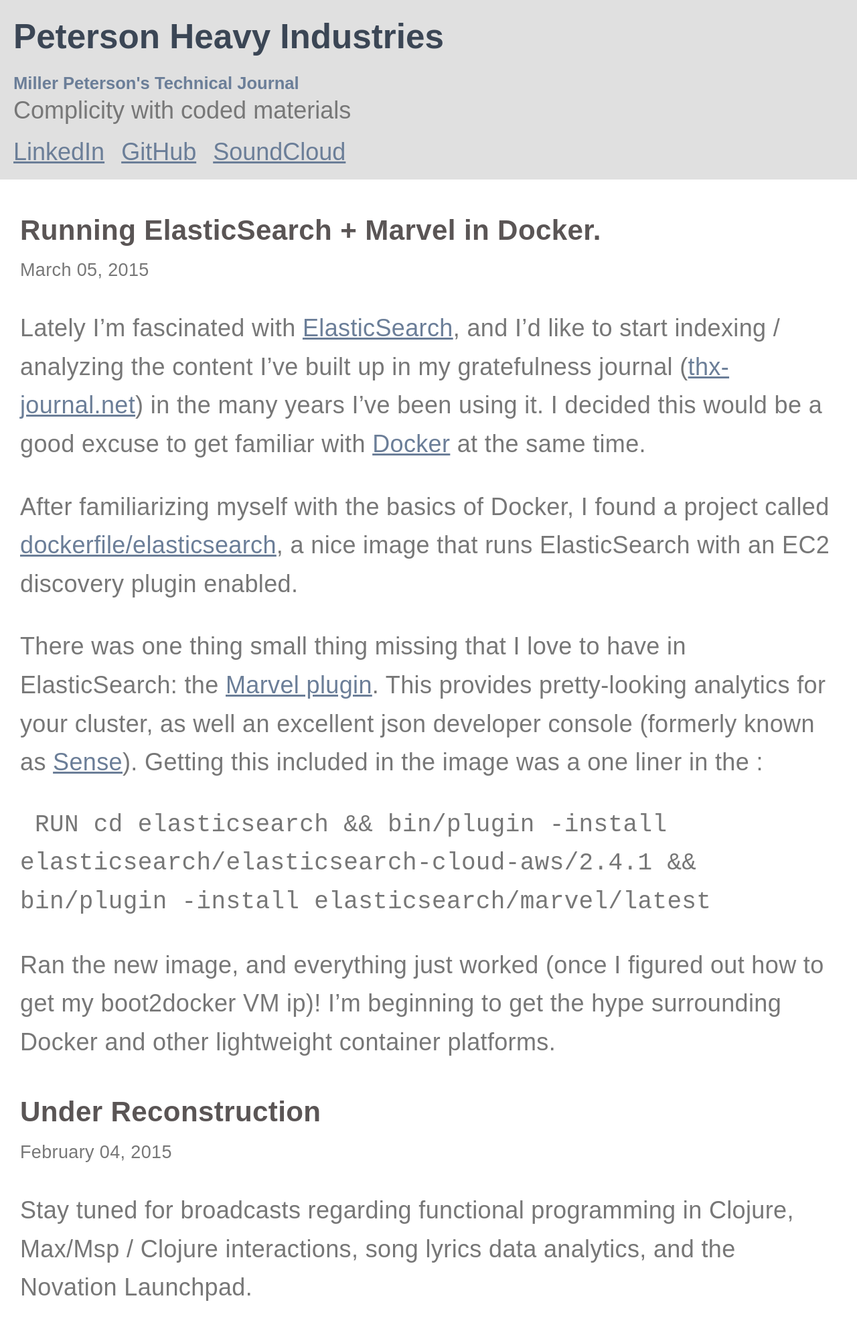
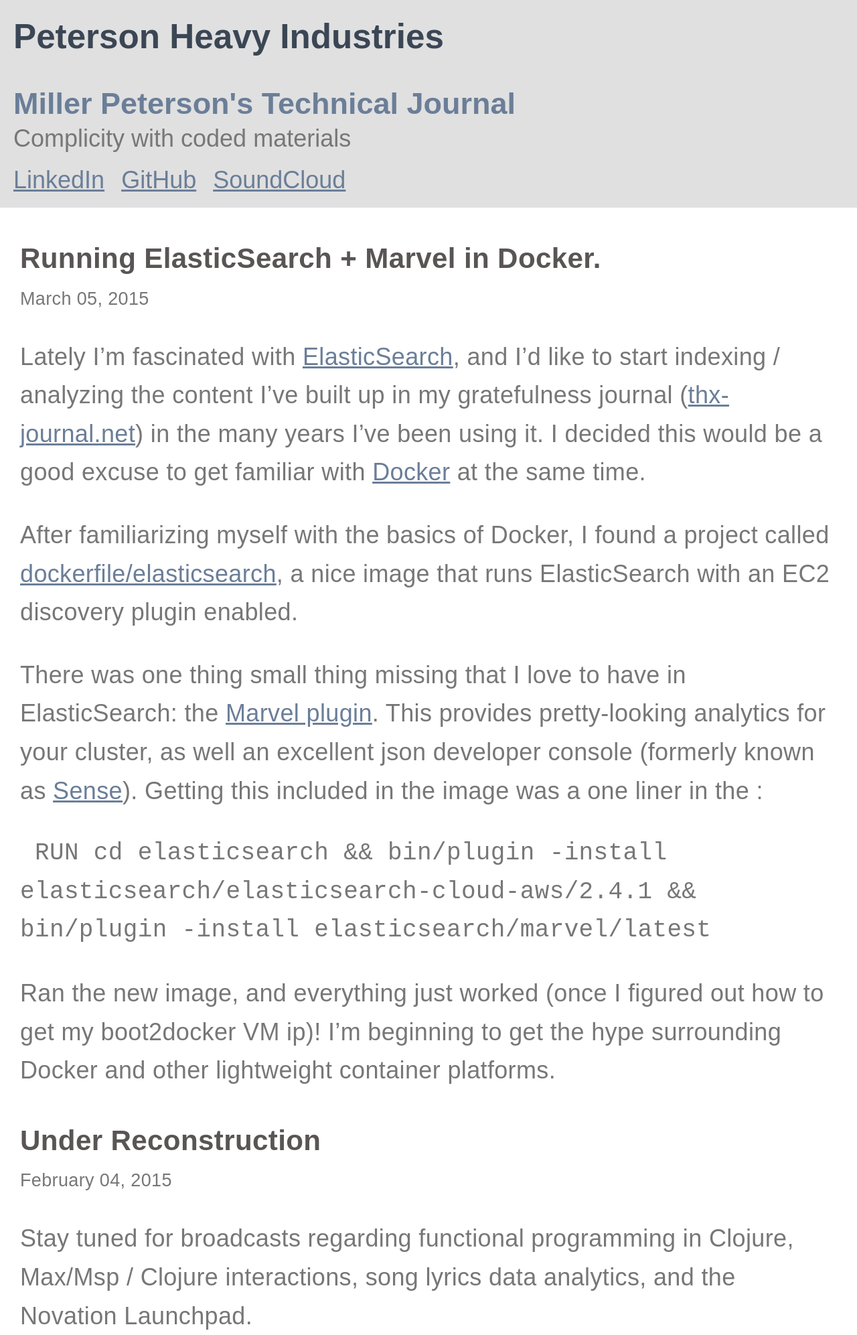
Before and after one commit to millerpeterson/millerpeterson.github.io, a Jekyll site: the page built from index.html, in a window 1280 px wide. Shown: the whole page at 67% size. Built offline with Jekyll 4.4.1, drawn with Linux system fonts in a browser that asks for light colours; before the commit the page ends 1951 px from its top, so only the background shows below that.

Commit message:
THIS time

```diff
--- a/_sass/_header.scss
+++ b/_sass/_header.scss
@@ -8,7 +8,7 @@
     margin-bottom: 5px;
   }
   h3 {
-    font-size: 2vmax;
+    font-size: 5vmin;
     color: #6b7e98;
     margin-bottom: 5px;
   }
```
